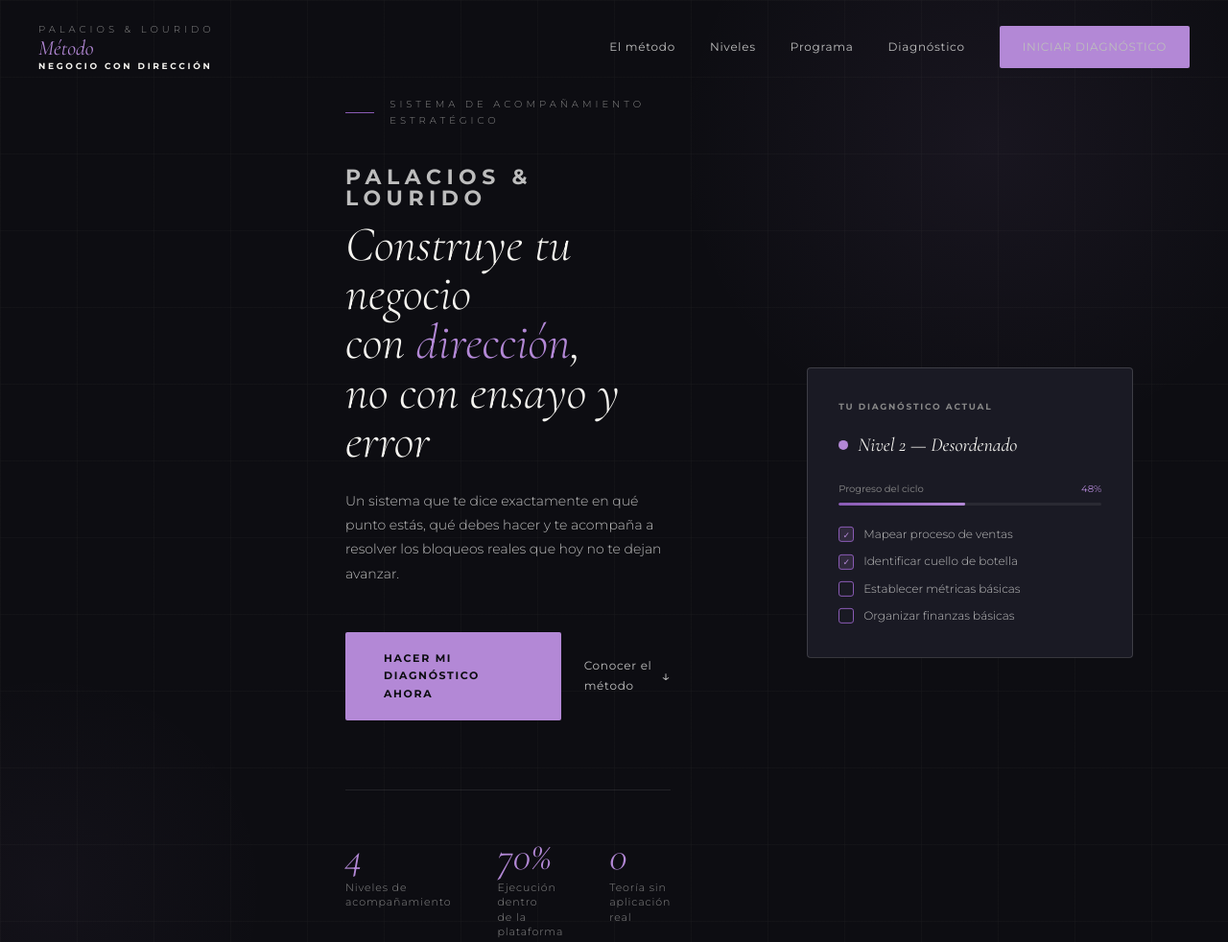
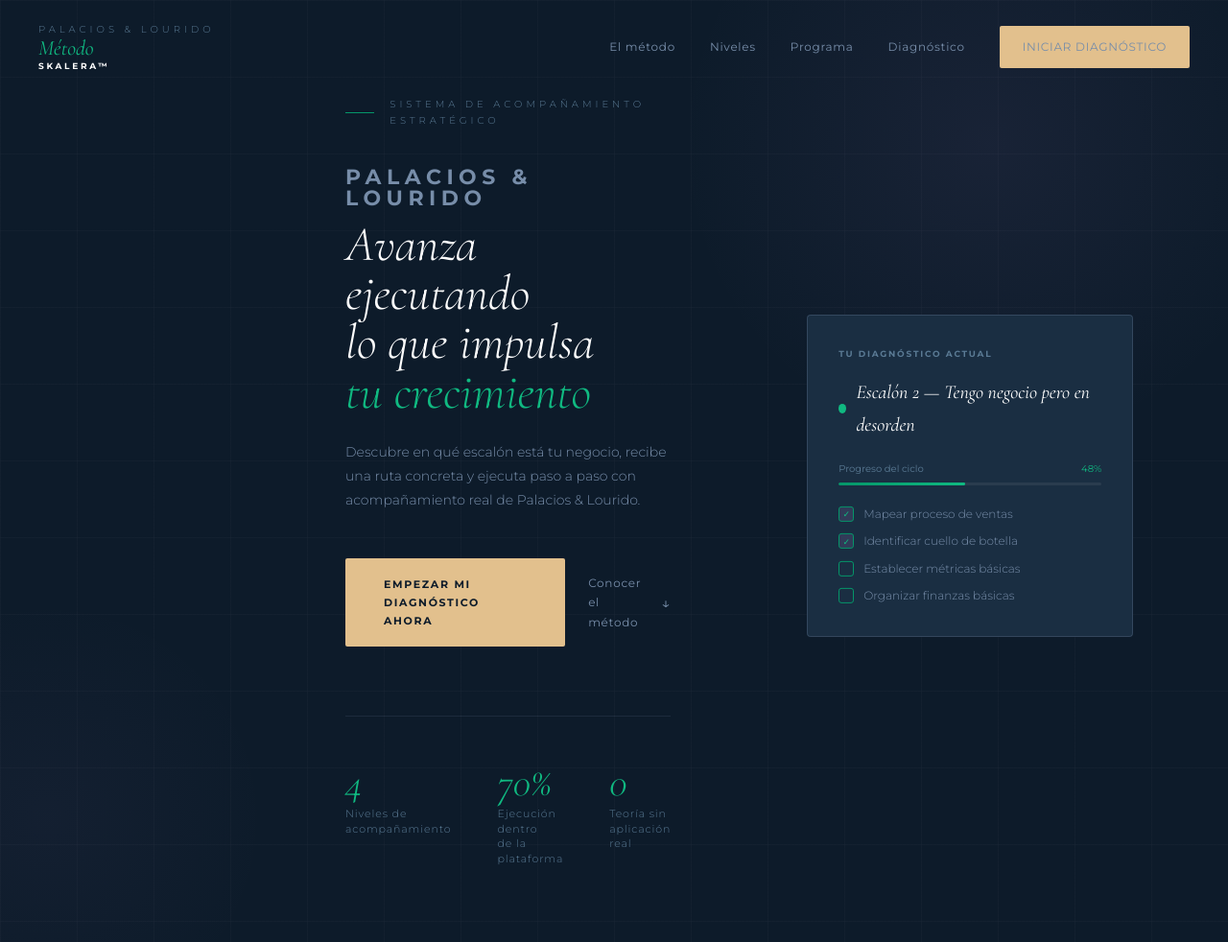
Before and after one commit to MetodoNegocioConDireccion/mnd-website, a plain HTML site: page index.html in a window 1280 px wide. Shown: the top 982 px of the page at 96% size. Drawn offline with nearby package versions, Linux system fonts and the light colour scheme.

Commit message:
SKALERA™ - página web actualizada

```diff
--- a/index.html
+++ b/index.html
@@ -3,27 +3,28 @@
 <head>
 <meta charset="UTF-8">
 <meta name="viewport" content="width=device-width, initial-scale=1.0">
-<meta name="description" content="Método Negocio con Dirección — Sistema de acompañamiento estratégico para emprendedores. Diagnóstico real, ruta personalizada, ejecución guiada.">
-<title>Método Negocio con Dirección — Palacios & Lourido</title>
+<meta name="description" content="Método SKALERA™ — Sistema de acompañamiento estratégico para emprendedores. Diagnóstico real, ruta personalizada, ejecución guiada.">
+<title>SKALERA™ — Palacios &amp; Lourido | Método SKALERA™ — Palacios & Lourido</title>
 <link rel="preconnect" href="https://fonts.googleapis.com">
 <link href="https://fonts.googleapis.com/css2?family=Cormorant+Garamond:ital,wght@0,300;0,400;1,300;1,400&family=Montserrat:wght@300;400;500;700;900&display=swap" rel="stylesheet">
 <style>
 *{box-sizing:border-box;margin:0;padding:0}
 :root{
---negro:#0D0D12;
---negro2:#13131A;
---negro3:#1A1A24;
---negro4:#22222E;
---plata:#BDBDBD;
---plata-lt:#D8D8D8;
---plata-dk:#888;
---lila:#B388D6;
---lila-lt:#CBA8E8;
---lila-dk:#8A5BB5;
---lila-ultra:#F3EAF9;
---blanco:#F5F4F0;
---border:rgba(189,189,189,.12);
---border2:rgba(189,189,189,.22);
+--negro:#0D1B2A;
+--negro2:#122336;
+--negro3:#1A2E42;
+--negro4:#213650;
+--plata:#778DA9;
+--plata-lt:#A8BDD1;
+--plata-dk:#5A7A94;
+--lila:#10B981;
+--lila-lt:#34D399;
+--lila-dk:#059669;
+--lila-ultra:#E8F8F3;
+--champagne:#E2C08D;
+--blanco:#FDFDFD;
+--border:rgba(119,141,169,.15);
+--border2:rgba(119,141,169,.28);
 }
 html{scroll-behavior:smooth}
 body{background:var(--negro);color:var(--blanco);font-family:'Montserrat',sans-serif;font-size:16px;line-height:1.7;overflow-x:hidden}
@@ -48,8 +49,8 @@
 .nav-links{display:flex;align-items:center;gap:36px}
 .nav-links a{color:var(--plata);text-decoration:none;font-size:12px;font-weight:400;letter-spacing:.06em;transition:.2s}
 .nav-links a:hover{color:var(--lila-lt)}
-.nav-cta{background:var(--lila);color:var(--negro);font-family:'Montserrat',sans-serif;font-weight:700;font-size:11px;letter-spacing:.12em;text-transform:uppercase;padding:12px 24px;border-radius:2px;text-decoration:none;transition:.2s}
-.nav-cta:hover{background:var(--lila-lt);color:var(--negro)}
+.nav-cta{background:var(--champagne);color:var(--negro);font-family:'Montserrat',sans-serif;font-weight:700;font-size:11px;letter-spacing:.12em;text-transform:uppercase;padding:12px 24px;border-radius:2px;text-decoration:none;transition:.2s}
+.nav-cta:hover{background:#EBCFA0;color:var(--negro)}
 
 /* HERO */
 .hero{min-height:100vh;display:flex;flex-direction:column;justify-content:center;padding-top:100px;position:relative;overflow:hidden}
@@ -66,8 +67,8 @@
 .hero-title em{color:var(--lila)}
 .hero-subtitle{max-width:560px;font-size:14px;font-weight:300;color:var(--plata);line-height:1.8;margin-bottom:48px;opacity:0;animation:fadeUp .8s .5s forwards}
 .hero-actions{display:flex;align-items:center;gap:24px;opacity:0;animation:fadeUp .8s .65s forwards}
-.btn-primary{background:var(--lila);color:var(--negro);font-family:'Montserrat',sans-serif;font-weight:700;font-size:11px;letter-spacing:.15em;text-transform:uppercase;padding:18px 40px;border-radius:2px;text-decoration:none;transition:.25s;border:none;cursor:pointer;display:inline-block}
-.btn-primary:hover{background:var(--lila-lt);transform:translateY(-1px)}
+.btn-primary{background:var(--champagne);color:var(--negro);font-family:'Montserrat',sans-serif;font-weight:700;font-size:11px;letter-spacing:.15em;text-transform:uppercase;padding:18px 40px;border-radius:2px;text-decoration:none;transition:.25s;border:none;cursor:pointer;display:inline-block}
+.btn-primary:hover{background:#EBCFA0;transform:translateY(-1px)}
 .btn-ghost{color:var(--plata);font-size:12px;font-weight:400;text-decoration:none;letter-spacing:.06em;display:flex;align-items:center;gap:8px;transition:.2s}
 .btn-ghost:hover{color:var(--lila-lt)}
 .btn-ghost-arrow{font-size:16px}
@@ -222,7 +223,7 @@
 .section-header{margin-bottom:64px}
 .section-header-inner{display:flex;align-items:flex-start;gap:40px}
 .section-line{width:1px;background:linear-gradient(180deg,var(--lila-dk),transparent);flex-shrink:0;align-self:stretch;margin-top:4px}
-.section-eyebrow{font-family:'Montserrat',sans-serif;font-weight:300;font-size:10px;letter-spacing:.4em;text-transform:uppercase;color:var(--plata-dk);margin-bottom:12px}
+.section-eyebrow{font-family:'Montserrat',sans-serif;font-weight:300;font-size:10px;letter-spacing:.4em;text-transform:uppercase;color:var(--lila);margin-bottom:12px}
 .section-title{font-family:'Cormorant Garamond',serif;font-style:italic;font-size:clamp(28px,3vw,42px);font-weight:300;line-height:1.15;color:var(--blanco)}
 .section-title em{color:var(--lila)}
 .section-title strong{font-style:normal;font-family:'Montserrat',sans-serif;font-size:clamp(13px,1.5vw,17px);font-weight:700;letter-spacing:.12em;text-transform:uppercase;display:block;margin-bottom:8px;color:var(--plata)}
@@ -262,7 +263,7 @@
   <div class="nav-logo">
     <span class="nav-logo-top">Palacios &amp; Lourido</span>
     <span class="nav-logo-mid">Método</span>
-    <span class="nav-logo-bot">Negocio con Dirección</span>
+    <span class="nav-logo-bot">SKALERA™</span>
   </div>
   <div class="nav-links">
     <a href="#metodo">El método</a>
@@ -289,11 +290,11 @@
         </div>
         <h1 class="hero-title">
           <strong>Palacios &amp; Lourido</strong>
-          Construye tu negocio<br>con <em>dirección</em>,<br>no con ensayo y error
+          Avanza ejecutando<br>lo que impulsa<br><em>tu crecimiento</em>
         </h1>
-        <p class="hero-subtitle">Un sistema que te dice exactamente en qué punto estás, qué debes hacer y te acompaña a resolver los bloqueos reales que hoy no te dejan avanzar.</p>
+        <p class="hero-subtitle">Descubre en qué escalón está tu negocio, recibe una ruta concreta y ejecuta paso a paso con acompañamiento real de Palacios &amp; Lourido.</p>
         <div class="hero-actions">
-          <a href="#diagnostico" class="btn-primary">Hacer mi diagnóstico ahora</a>
+          <a href="#diagnostico" class="btn-primary">Empezar mi diagnóstico ahora</a>
           <a href="#metodo" class="btn-ghost">Conocer el método <span class="btn-ghost-arrow">↓</span></a>
         </div>
         <div class="hero-stats">
@@ -316,7 +317,7 @@
           <div class="hc-label">Tu diagnóstico actual</div>
           <div class="hc-nivel">
             <div class="hc-nivel-dot"></div>
-            <div class="hc-nivel-txt">Nivel 2 — Desordenado</div>
+            <div class="hc-nivel-txt">Escalón 2 — Tengo negocio pero en desorden</div>
           </div>
           <div class="hc-bar-wrap">
             <div class="hc-bar-label"><span>Progreso del ciclo</span><span style="color:var(--lila)">48%</span></div>
@@ -337,7 +338,7 @@
 <!-- PROBLEMA -->
 <section class="problem-section reveal" id="metodo">
   <div class="container">
-    <p class="problem-quote reveal">No estás fallando.<br>Estás avanzando <em>sin estructura</em>.</p>
+    <p class="problem-quote reveal">No es falta de capacidad.<br>Es falta de <em>dirección y estructura</em>.</p>
     <div class="problem-grid reveal">
       <div class="problem-item">
         <div class="problem-item-icon">01 — El problema</div>
@@ -347,7 +348,7 @@
       <div class="problem-item">
         <div class="problem-item-icon">02 — La solución equivocada</div>
         <div class="problem-item-title">Más cursos no resuelven el problema si no sabes en qué etapa estás</div>
-        <div class="problem-item-desc">No necesitas más información. Necesitas un sistema que te diga qué deberías estar haciendo realmente y qué está bloqueando tu negocio hoy. El avance no viene de aprender más. Viene de ejecutar mejor.</div>
+        <div class="problem-item-desc">No necesitas más información. Necesitas un sistema que te diga qué deberías estar haciendo realmente y qué está bloqueando tu negocio hoy. El avance no viene de consumir más contenido. Viene de ejecutar con dirección.</div>
       </div>
     </div>
   </div>
@@ -458,7 +459,7 @@
       <div class="nivel-card reveal">
         <div class="nivel-card-top"><span class="nivel-emoji">💡</span><span class="nivel-tag">Nivel 0</span></div>
         <div class="nivel-name">Idea</div>
-        <div class="nivel-sub">Tienes intención, no negocio</div>
+        <div class="nivel-sub">Tienes una idea pero aún no has empezado ni vendido</div>
         <ul class="nivel-items">
           <li>Validación de problema real</li>
           <li>Identificación del cliente</li>
@@ -492,7 +493,7 @@
       <div class="nivel-card reveal">
         <div class="nivel-card-top"><span class="nivel-emoji">🚀</span><span class="nivel-tag">Nivel 3</span></div>
         <div class="nivel-name">En marcha</div>
-        <div class="nivel-sub">Operas, pero no escalas</div>
+        <div class="nivel-sub">Tu negocio funciona y quieres que crezca con orden</div>
         <ul class="nivel-items">
           <li>Optimización de procesos</li>
           <li>Métricas de crecimiento</li>
@@ -519,7 +520,7 @@
     <div class="malla-grid">
       <div class="malla-col">
         <div class="malla-col-num">00</div>
-        <div class="malla-col-title">Creación y validación</div>
+        <div class="malla-col-title">Escalón 0 — Creación y validación</div>
         <div class="malla-col-sub">"Te ayudo a crear desde cero"</div>
         <ul class="malla-items">
           <li>Validación e investigación</li>
@@ -532,7 +533,7 @@
       </div>
       <div class="malla-col">
         <div class="malla-col-num">01</div>
-        <div class="malla-col-title">Claridad estratégica</div>
+        <div class="malla-col-title">Escalón 1 — Claridad del negocio</div>
         <div class="malla-col-sub">"Te ayudo a dejar de estar perdido"</div>
         <ul class="malla-items">
           <li>Modelo de negocio formal</li>
@@ -545,7 +546,7 @@
       </div>
       <div class="malla-col">
         <div class="malla-col-num">02</div>
-        <div class="malla-col-title">Organización y procesos</div>
+        <div class="malla-col-title">Escalón 2 — Organización</div>
         <div class="malla-col-sub">"Te ayudo a organizar tu negocio"</div>
         <ul class="malla-items">
           <li>Procesos documentados</li>
@@ -558,7 +559,7 @@
       </div>
       <div class="malla-col">
         <div class="malla-col-num">03</div>
-        <div class="malla-col-title">Ejecución y escalamiento</div>
+        <div class="malla-col-title">Escalón 3 — Crecimiento</div>
         <div class="malla-col-sub">"Te acompaño a crecer"</div>
         <ul class="malla-items">
           <li>Automatización de procesos</li>
@@ -738,7 +739,7 @@
             <div class="app-frame-dot" style="background:#28CA42"></div>
             <div style="flex:1;text-align:center;font-size:10px;font-weight:300;color:var(--plata-dk);letter-spacing:.06em">metodonegociocondireccion.netlify.app</div>
           </div>
-          <iframe src="https://metodonegociocondireccion.netlify.app" style="margin-top:40px;height:calc(100% - 40px);width:100%;border:none" loading="lazy" title="Diagnóstico Método Negocio con Dirección"></iframe>
+          <iframe src="https://metodonegociocondireccion.netlify.app" style="margin-top:40px;height:calc(100% - 40px);width:100%;border:none" loading="lazy" title="Diagnóstico Método SKALERA™"></iframe>
         </div>
       </div>
     </div>
@@ -754,7 +755,7 @@
         <div class="section-title" style="margin-bottom:24px"><em>Palacios &amp; Lourido</em></div>
         <div style="font-size:15px;font-weight:300;color:var(--plata);line-height:1.9">Somos un equipo enfocado en estructurar negocios desde la ejecución real. Nuestro enfoque no es enseñar teoría, sino ayudarte a construir un negocio funcional, sostenible y con dirección.</div>
         <div style="margin-top:24px;padding:20px 24px;border-left:2px solid var(--lila);background:rgba(179,136,214,.05)">
-          <div style="font-family:'Cormorant Garamond',serif;font-style:italic;font-size:16px;color:var(--lila-lt);line-height:1.5">"Aprendes mientras ejecutas, con acompañamiento en los problemas reales que te están frenando."</div>
+          <div style="font-family:'Cormorant Garamond',serif;font-style:italic;font-size:16px;color:var(--lila-lt);line-height:1.5">"Avanzas ejecutando lo que impulsa tu crecimiento, con acompañamiento en los obstáculos reales que hoy te frenan."</div>
         </div>
       </div>
       <div style="display:flex;flex-direction:column;gap:20px">
@@ -778,7 +779,7 @@
     <div class="cta-title">Empieza por entender<br><em>dónde estás</em></div>
     <div class="cta-subtitle">Antes de avanzar, necesitas claridad. Haz tu diagnóstico y descubre el estado real de tu negocio.</div>
     <div class="cta-actions">
-      <a href="#diagnostico" class="btn-primary">Hacer diagnóstico ahora</a>
+      <a href="#diagnostico" class="btn-primary">Empezar mi diagnóstico</a>
       <a href="https://wa.me/573113053231?text=Hola%2C+vengo+de+la+p%C3%A1gina+web+de+M%C3%A9todo+Negocio+con+Direcci%C3%B3n.+Quiero+conocer+m%C3%A1s+sobre+el+programa+y+c%C3%B3mo+empezar." target="_blank" class="btn-ghost">Escribir a asesora por WhatsApp <span class="btn-ghost-arrow">→</span></a>
     </div>
   </div>
@@ -789,7 +790,7 @@
   <div class="footer-logo">
     <span style="font-family:'Montserrat',sans-serif;font-weight:300;font-size:9px;letter-spacing:.35em;color:var(--plata-dk);text-transform:uppercase">Palacios &amp; Lourido</span>
     <span style="font-family:'Cormorant Garamond',serif;font-style:italic;font-size:18px;color:var(--lila)">Método</span>
-    <span style="font-family:'Montserrat',sans-serif;font-weight:700;font-size:8px;letter-spacing:.25em;color:var(--blanco);text-transform:uppercase">Negocio con Dirección</span>
+    <span style="font-family:'Montserrat',sans-serif;font-weight:700;font-size:8px;letter-spacing:.25em;color:var(--blanco);text-transform:uppercase">SKALERA™</span>
   </div>
   <div class="footer-links">
     <a href="#metodo">El método</a>
```
